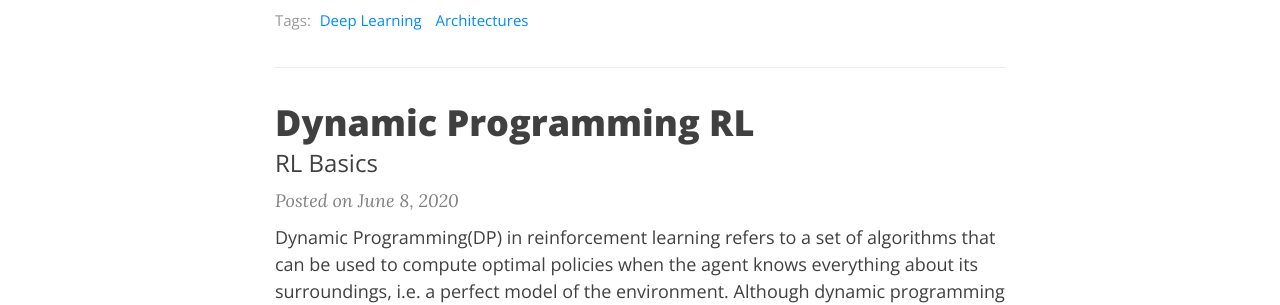
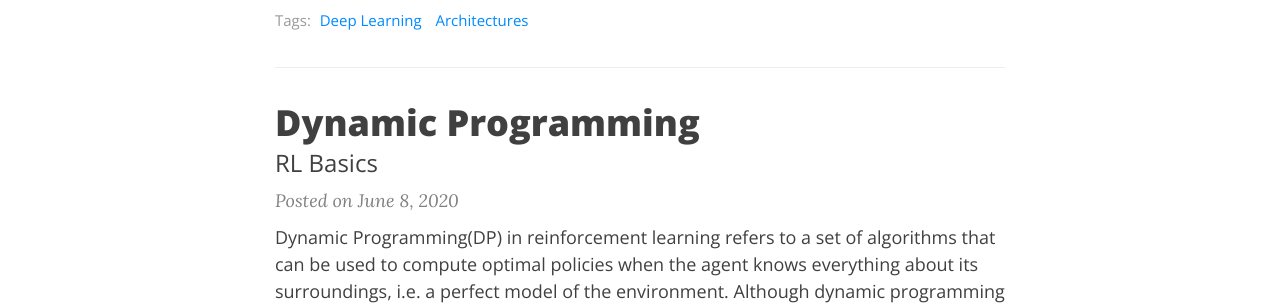
Before and after one commit to shirsho-12/shirsho-12.github.io, a Jekyll site: the page built from index.html, in a window 1280 px wide and 900 px high, scrolled down 1346 px. Shown: the part 217-522 px from the top of the window. Built offline with Jekyll 4.4.1, drawn with Linux system fonts in a browser that asks for light colours; nearby versions of some CDN libraries; the list of posts is cut into pages by our own code.

Commit message:
Post 3 - Jargon Complete

```diff
--- a/_posts/2020-06-08-dp.md
+++ b/_posts/2020-06-08-dp.md
@@ -1,6 +1,6 @@
 ---
 layout: post
-title:  Dynamic Programming RL
+title:  Dynamic Programming
 subtitle: RL Basics
 permalink: /blog/rl_dp/
 tags: [Reinforcement Learning, Dynamic Programming, Markov Decision Process, RL Basics]
@@ -37,7 +37,7 @@
 <figure>
     <img src="/images/rl/agent-environment-interaction.png" desc="The Agent Environment Interaction Diagram">
     <figcaption>The Agent Environment Interaction Diagram Source: Sutton & Barlo</figcaption>
-</figure
+</figure>
 
 ### The Value Function
 In reinforcement learning problem, our objective boils down to estimating the value of states (or of state-action pairs<sup>[1](#myfootnote1)</sup>). The agent's mapping of individual states to numbers is known as the **value function**. This value indicates "how good" a state is in terms of expected future reward.
@@ -45,7 +45,7 @@
 In practical terms a value function is a list of numbers; each number corresponding to the preference of a particular state. The process of refining the value function to reach the optimal policy is what dynamic programming is all about.
 
 ### Discounting - Not all rewards are created equal
-By definition, the value of a state is its long-term reward potential. At time _t_, we need to consider the rewards of the states from time _t+1_ to the end of the episode. But now a new question arises. *How should we value a reward in the future?* Depending on the task, we may choose to prioritize short-term rewards over long-term ones. The way we do this is by a process called **discounting**. The _expected<sup>[2](#myfootnote1)</sup> discounted reward_ at time _t_, <img src="https://render.githubusercontent.com/render/math?math=G_t"> is
+By definition, the value of a state is its long-term reward potential. At time `t`, we need to consider the rewards of the states from time `t+1` to the end of the episode. But now a new question arises. *How should we value a reward in the future?* Depending on the task, we may choose to prioritize short-term rewards over long-term ones. The way we do this is by a process called **discounting**. The _expected<sup>[2](#myfootnote1)</sup> discounted reward_ at time `t`, <img src="https://render.githubusercontent.com/render/math?math=G_t"> is
 
 <img src="https://render.githubusercontent.com/render/math?math=G_t = R_{t+1} + \gamma R_{t+2} + \gamma^2 R_{t+3} + \cdots = \sum_{k=0}^{\infty}\gamma^k R_{t+k+1}" class="center">
 
@@ -56,14 +56,14 @@
 ### Bellman Equations
 Bellman optimality equations, or Bellman equations, are a set of equations defining the relationship between the value of a state and the value of its successor states. Solving this system of equations for a reinforcement learning task gives us the optimal value function.
 
-For the optimal policy <img src="https://render.githubusercontent.com/render/math?math=\pi_*"> and a state _s_, the optimal value function <img src="https://render.githubusercontent.com/render/math?math=v_{*}"> under the Bellman optimality equation is
+For the optimal policy <img src="https://render.githubusercontent.com/render/math?math=\pi_*"> and a state `s`, the optimal value function <img src="https://render.githubusercontent.com/render/math?math=v_{*}"> under the Bellman optimality equation is
 
 <figure>
     <img src="/images/rl/bellman_value_eq.png" desc="The Bellman Optimality Eqn for the state-value function" class="center">
 </figure>
 
 Yes, the equation looks terrifying, but what it says is relatively straightforward: the value of a state
-under an optimal policy must equal the expected return for the best action from that state.  At a state _s_, we choose the action _a_ that gives the maximum reward <img src="https://render.githubusercontent.com/render/math?math=R_{t+1}"> plus the discounted reward from the next state <img src="https://render.githubusercontent.com/render/math?math=\gamma v_{*}(S_{t+1})">.
+under an optimal policy must equal the expected return for the best action from that state.  At a state `s`, we choose the action `a` that gives the maximum reward <img src="https://render.githubusercontent.com/render/math?math=R_{t+1}"> plus the discounted reward from the next state <img src="https://render.githubusercontent.com/render/math?math=\gamma v_{*}(S_{t+1})">.
 
 The Bellman optimality equation for the optimal state <img src="https://render.githubusercontent.com/render/math?math=s_{*}"> is similar, only here we know the best action.
 
```
